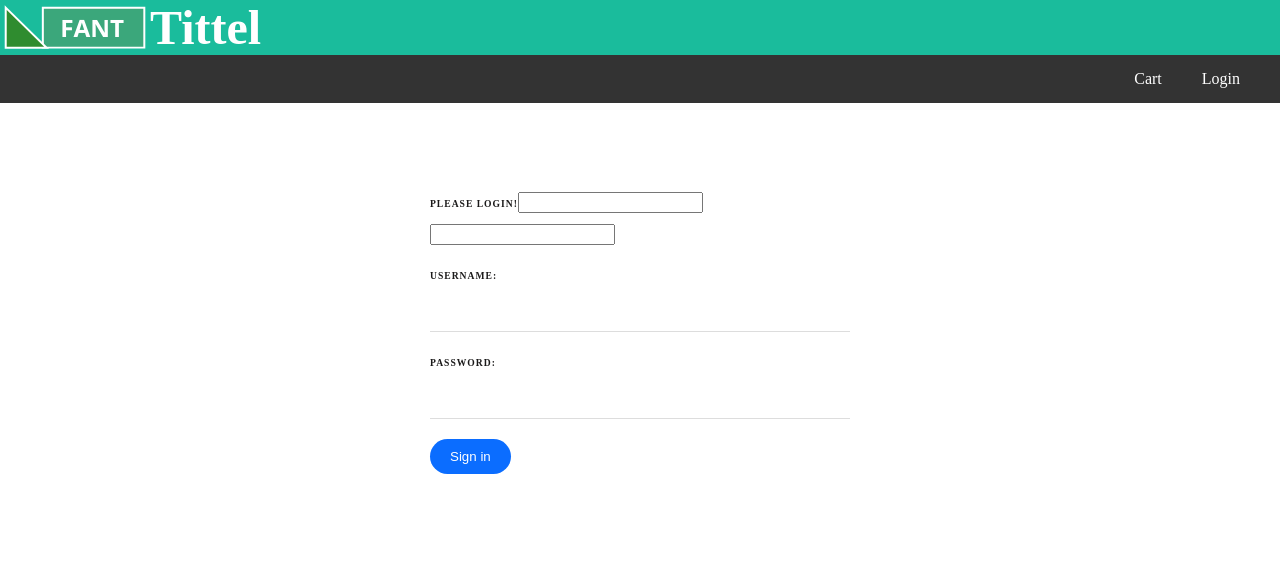
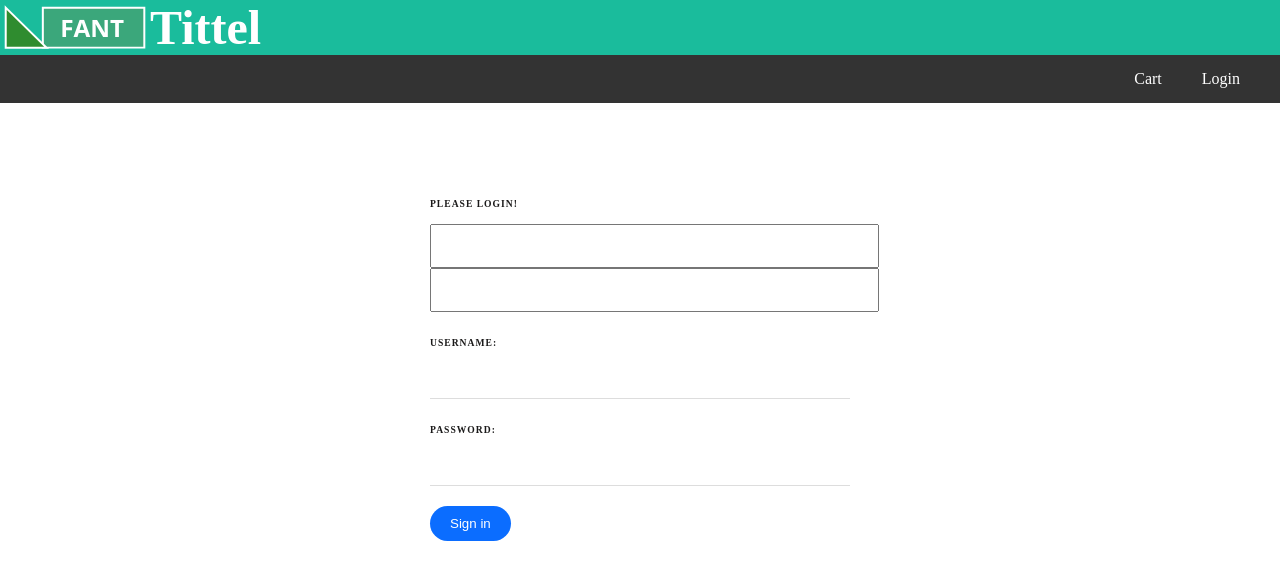
Before and after one commit to oddfjell/IDATT2105SemesterProject, a Vue app in the folder frontend/vue-full-stack-project/: page /login in a window 1280 px wide. Shown: the top 580 px of the page. Built offline with nearby package versions, Linux system fonts and the light colour scheme.

Commit message:
Improved inputcomponent styling

```diff
--- a/frontend/vue-full-stack-project/src/components/Form/Input.vue
+++ b/frontend/vue-full-stack-project/src/components/Form/Input.vue
@@ -1,17 +1,19 @@
 <template>
+  <div>
   <label v-if="label"> {{ label }} </label>
   <input
       v-bind="$attrs"
+      :type="type"
       :value="modelValue"
       :placeholder="label"
       @input="$emit('update:modelValue', $event.target.value)"
   />
   <p id="error" v-if="error">{{ error }}</p>
+  </div>
 </template>
 
 <script>
 export default {
-  name:"Base-input",
   props: {
     label: {
       type: String,
@@ -25,11 +27,25 @@ export default {
       type: [String, Number],
       default: "",
     },
+    type:[String,Number]
   },
 };
 </script>
 
 <style scoped>
+input{
+  width: 100%;
+  margin: auto;
+  vertical-align: center;
+  padding: 3%;
+
+}
+label{
+
+  margin: auto;
+  display: block;
+  vertical-align: center;
+}
 #error {
   color: red;
   font-size: small;
```
